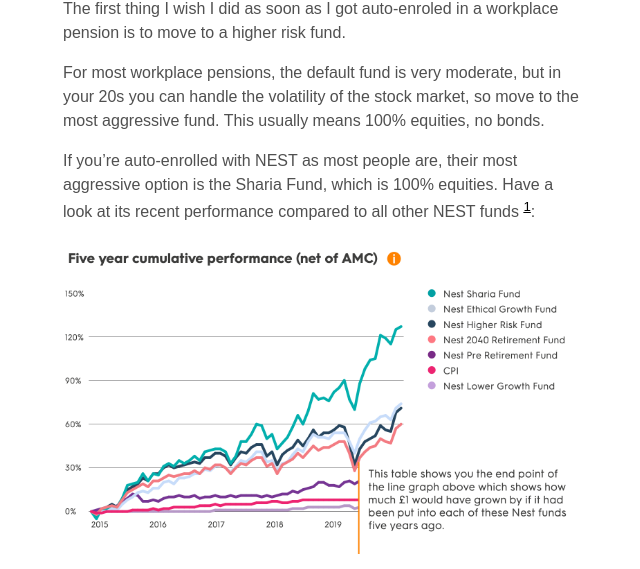
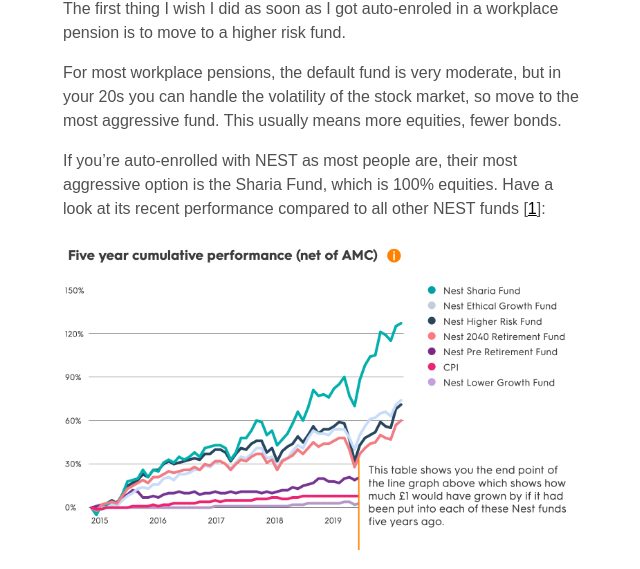
Before and after one commit to cesarferradas/ferrad.as, a Jekyll site: the page built from _posts/2021-03-22-finance-advice-wish-i-knew.md, in a window 1280 px wide and 900 px high. Shown: the part 327-896 px from the top of the window, without its empty margins (318-958 px from the left). Built offline with Jekyll 4.4.1, drawn with Linux system fonts in a browser that asks for light colours; some of the changed text lies outside the part shown.

Commit message:
update footnores

```diff
--- a/_posts/2021-03-22-finance-advice-wish-i-knew.md
+++ b/_posts/2021-03-22-finance-advice-wish-i-knew.md
@@ -18,15 +18,15 @@
 
 For most workplace pensions, the default fund is very moderate, but in your 20s
 you can handle the volatility of the stock market, so move to the most
-aggressive fund. This usually means 100% equities, no bonds.
+aggressive fund. This usually means more equities, fewer bonds.
 
 If you're auto-enrolled with NEST as most people are, their most aggressive
 option is the Sharia Fund, which is 100% equities. Have a look at its recent
-performance compared to all other NEST funds <sup>[1](#1)</sup>:
+performance compared to all other NEST funds [[1](#1)]:
 
 ![Nest fund comparison](/public/img/nest.png)
 
-<small>(past performance is not a reliable indicator of future results)</small>
+_(past performance is not a reliable indicator of future results)_
 
 ### Investing is not scary
 
@@ -93,8 +93,4 @@
 
 **Notes**
 
-<ol>
-  <li id="1">
-    <a href="https://www.nestpensions.org.uk/schemeweb/nest/aboutnest/investment-approach/other-fund-choices/fund-factsheets.html">Source</a>
-  </li>
-</ol>
+[1] Graph from NEST's Q4 2020 Investment Report found [here](https://www.nestpensions.org.uk/schemeweb/nest/aboutnest/investment-approach/other-fund-choices/fund-factsheets.html)
```
